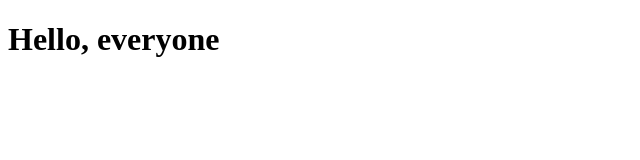
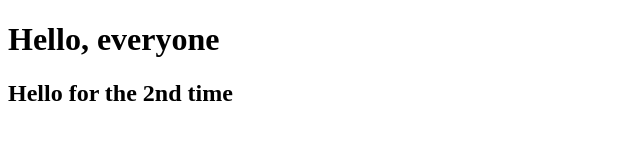
Before and after one commit to shre-dg07/demo-repo, a plain HTML site: page index.html/index.html in a window 1280 px wide. Shown: the whole page, without its empty margins (0-640 px from the left). Drawn offline with Linux system fonts and the light colour scheme.

Commit message:
Update index.html

```diff
--- a/index.html/index.html
+++ b/index.html/index.html
@@ -7,5 +7,6 @@
 </head>
 <body>
     <h1>Hello, everyone</h1>
+    <h2>Hello for the 2nd time</h2>
 </body>
 </html>
```
